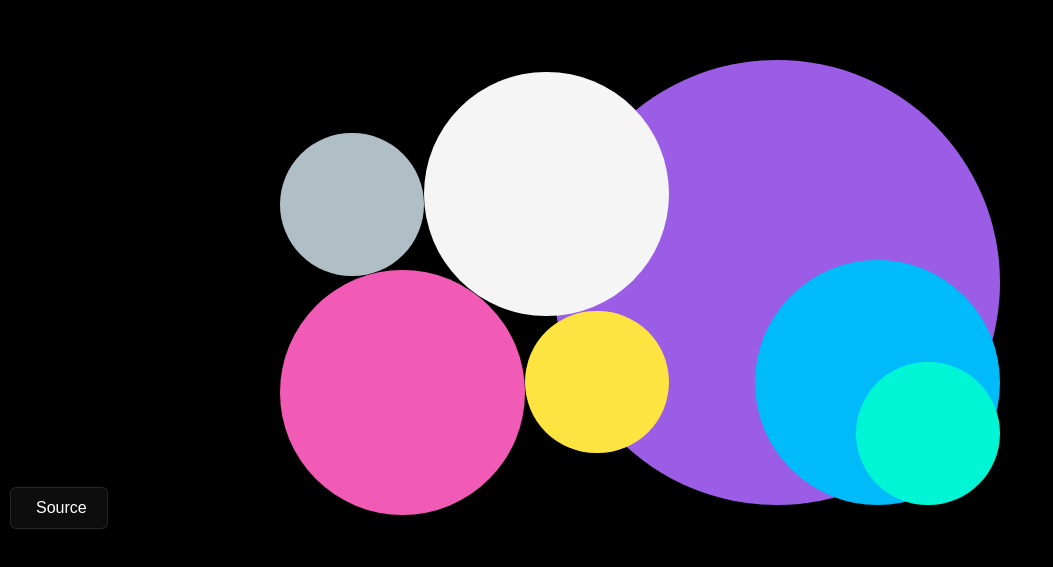
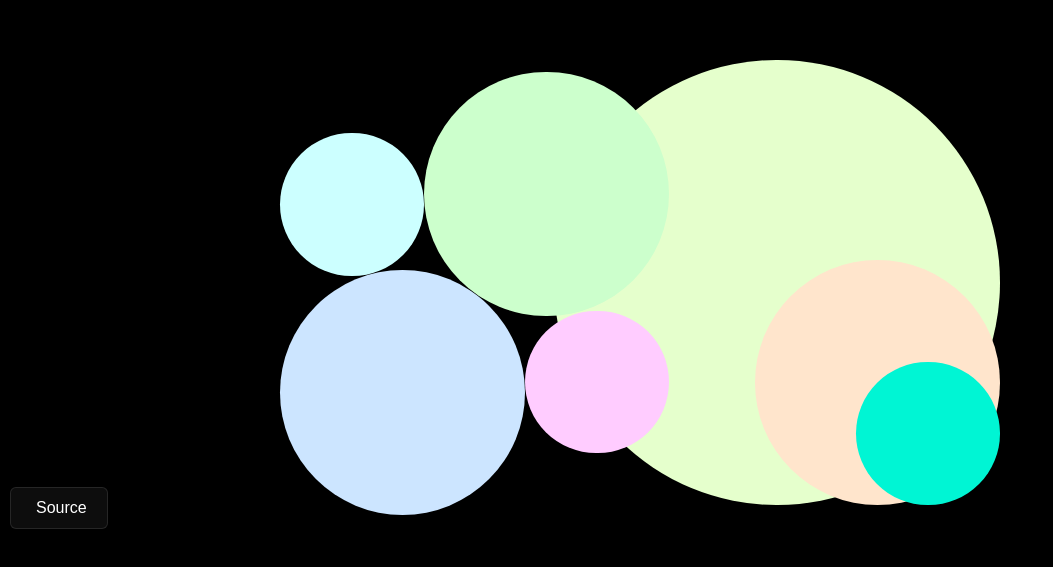
Before and after one commit to Theunknown18/source-https-karinasirqueira.com-, a plain HTML site: page index.html in a window 1280 px wide. Shown: the part 211-778 px from the top of the page, without its empty margins (0-1053 px from the left). Drawn offline with Linux system fonts and the light colour scheme.

Commit message:
Update index.html

```diff
--- a/index.html
+++ b/index.html
@@ -32,32 +32,32 @@
 }
 
 #wrapper > .shape:nth-child(1) {
-  background-color: rgb(176, 190, 197);
+  background-color: #CCFFFF;
   z-index: 2;
 }
 
 #wrapper > .shape:nth-child(2) {
-  background-color: rgb(245, 245, 245);
+  background-color: #CCFFCC;
   z-index: 2;
 }
 
 #wrapper > .shape:nth-child(3) {
-  background-color: rgb(155, 93, 229);
+  background-color:#E5FFCC;
   z-index: 1;
 }
 
 #wrapper > .shape:nth-child(4) {
-  background-color: rgb(241, 91, 181);
+  background-color: #CCE5FF;
   z-index: 2;
 }
 
 #wrapper > .shape:nth-child(5) {
-  background-color: rgb(254, 228, 64);
+  background-color: #FFCCFF;
   z-index: 2;
 }
 
 #wrapper > .shape:nth-child(6) {
-  background-color: rgb(0, 187, 249);
+  background-color: #FFE5CC;
   z-index: 2;
 }
 
```
